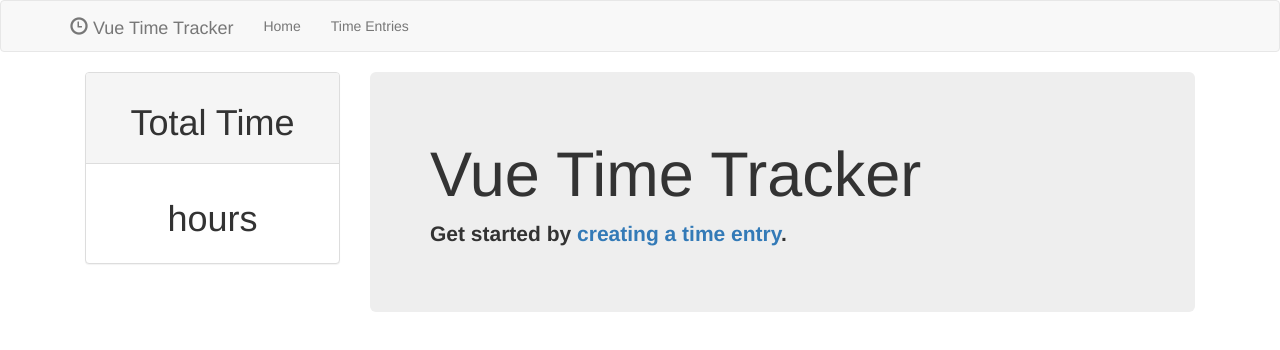
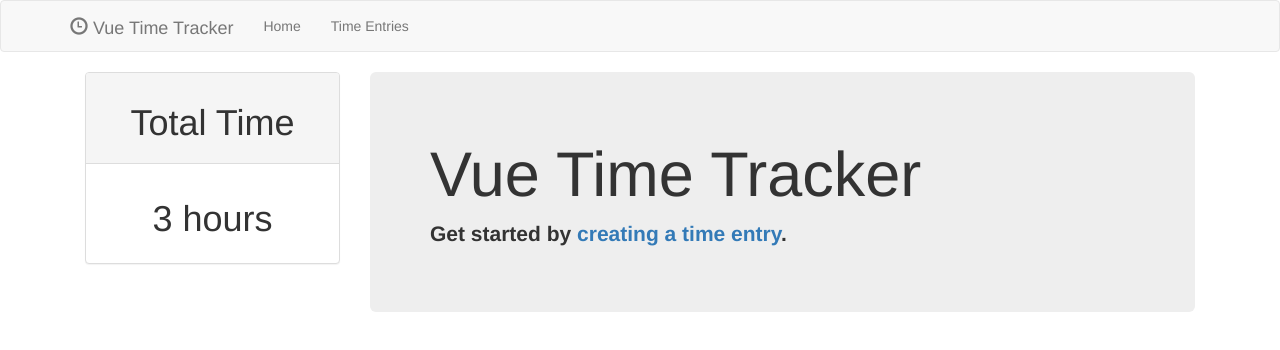
Before and after one commit to Jaaaaam/vue-timetracker, a Vue app: page /#/ in a window 1280 px wide. Shown: the top 350 px of the page. Built offline with nearby package versions, Linux system fonts and the light colour scheme; what vue-resource would draw is missing.

Commit message:
added functionality on components

```diff
--- a/src/components/LogTime.vue
+++ b/src/components/LogTime.vue
@@ -31,7 +31,7 @@
         />
       </div>
     </div>
-    <button class="btn btn-primary" @click="">Save</button>
+    <button class="btn btn-primary" @click="addTimeEntry(timeEntry)">Save</button>
     <router-link to="/time-entries" tag="button" class="btn btn danger">Cancel</router-link>
   </div>
 </template>
--- a/src/components/Sidebar.Vue
+++ b/src/components/Sidebar.Vue
@@ -7,13 +7,25 @@
           <div class="">
 
           </div>
-          <h1 class="text-center"> {{  }} hours</h1>
+          <h1 class="text-center"> {{ total }} hours</h1>
       </div>
   </div>
 </template>
 
 <script>
+import { mapGetters } from 'vuex'
+
 export default {
+  computed: {
+    ...mapGetters({
+      entries: 'allEntries'
+    }),
+    total () {
+      return this.entries.reduce((total, entry) => {
+        return total + parseFloat(entry.totalTime)
+      }, 0)
+    }
+  }
 }
 </script>
 
--- a/src/components/TimeEntries.Vue
+++ b/src/components/TimeEntries.Vue
@@ -50,12 +50,15 @@
 </template>
 
 <script>
-import { mapGetters } from 'vuex'
+import { mapGetters, mapActions } from 'vuex'
 
 export default {
   computed: mapGetters({
     timeEntries: 'allEntries'
-  })
+  }),
+  methods: mapActions([
+    'removeTimeEntry'
+  ])
 }
 </script>
 
```
